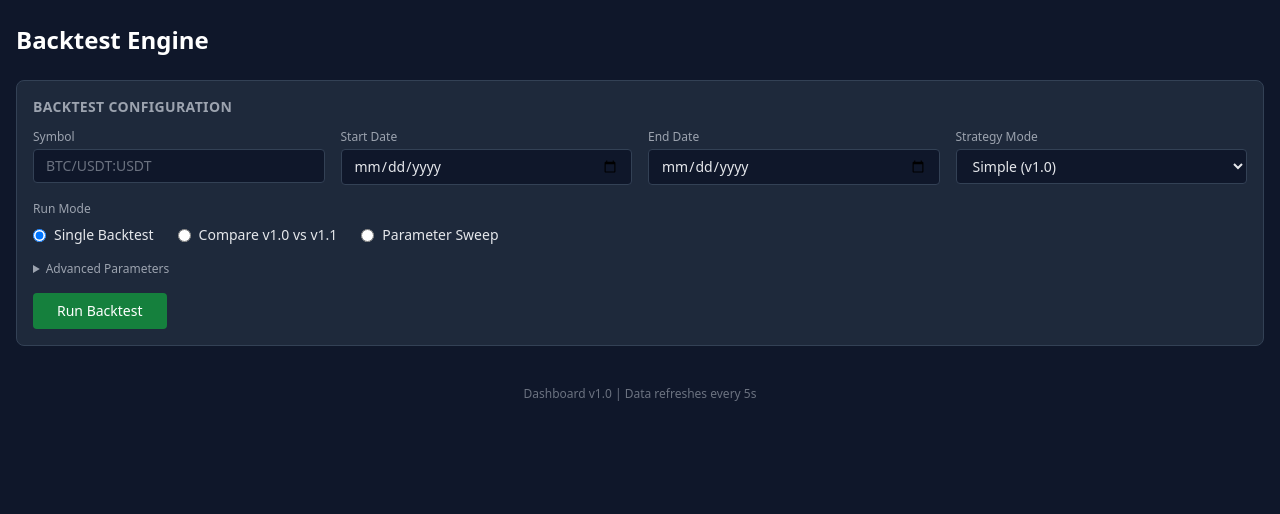
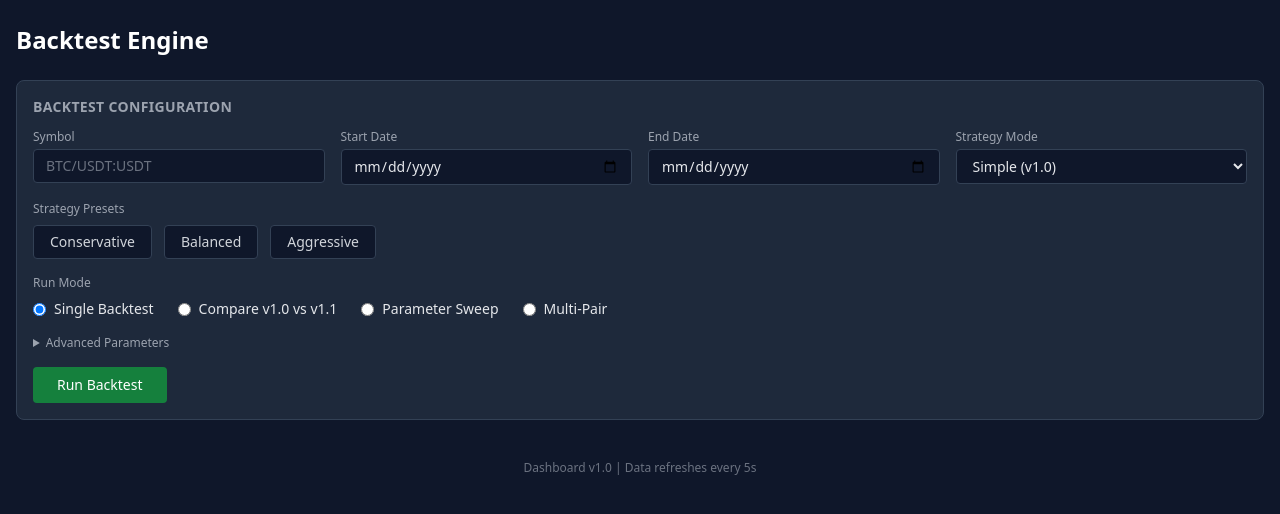
Before and after one commit to Urftt/funding-rate-arbitrage, a Python web app: template src/bot/dashboard/templates/backtest.html in a window 1280 px wide. Shown: the part 53-567 px from the top of the page. Run offline with Jinja, Linux system fonts and the light colour scheme; the template is opened without the code that fills it, so the values that code supplies are empty; some libraries are stand-ins or nearby versions.

Commit message:
feat(10-02): add preset buttons UI and form pre-fill logic
- Add Conservative, Balanced, Aggressive preset buttons to backtest form
- Fetch preset definitions from /api/backtest/presets on page load
- applyPreset() clears fields, sets strategy mode, fills preset params
- Active preset highlighted with colored border and status label

```diff
--- a/src/bot/dashboard/templates/backtest.html
+++ b/src/bot/dashboard/templates/backtest.html
@@ -91,6 +91,66 @@
     const pnlHistSection = document.getElementById('pnl-histogram-section');
 
     let pollInterval = null;
+    let presetData = {};
+
+    // Fetch strategy presets on page load (optional, degrades gracefully)
+    fetch('/api/backtest/presets')
+        .then(function(resp) { return resp.json(); })
+        .then(function(data) { presetData = data; })
+        .catch(function() { /* presets optional, degrade gracefully */ });
+
+    /**
+     * Apply a strategy preset to the backtest form fields.
+     * Sets strategy mode, clears all advanced fields, fills preset params,
+     * highlights the active button.
+     * @param {string} presetName - Preset key ("conservative", "balanced", "aggressive").
+     */
+    function applyPreset(presetName) {
+        var preset = presetData[presetName];
+        if (!preset) return;
+
+        // Set strategy mode dropdown
+        document.getElementById('bt-strategy').value = preset.strategy_mode;
+
+        // Clear all advanced parameter fields first
+        var advancedFields = ['min_funding_rate', 'entry_threshold', 'exit_threshold',
+                              'exit_funding_rate', 'weight_rate_level', 'weight_trend',
+                              'weight_persistence', 'weight_basis'];
+        advancedFields.forEach(function(field) {
+            var input = form.querySelector('[name="' + field + '"]');
+            if (input) input.value = '';
+        });
+
+        // Fill preset params
+        Object.keys(preset.params).forEach(function(key) {
+            var input = form.querySelector('[name="' + key + '"]');
+            if (input) input.value = preset.params[key];
+        });
+
+        // Show active preset label
+        var label = document.getElementById('preset-active-label');
+        label.textContent = preset.label + ' applied';
+
+        // Highlight active button
+        document.querySelectorAll('[data-preset]').forEach(function(btn) {
+            btn.classList.remove('border-green-500', 'border-blue-500', 'border-red-500', 'text-green-400', 'text-blue-400', 'text-red-400');
+        });
+        var activeBtn = document.querySelector('[data-preset="' + presetName + '"]');
+        if (presetName === 'conservative') {
+            activeBtn.classList.add('border-green-500', 'text-green-400');
+        } else if (presetName === 'balanced') {
+            activeBtn.classList.add('border-blue-500', 'text-blue-400');
+        } else {
+            activeBtn.classList.add('border-red-500', 'text-red-400');
+        }
+    }
+
+    // Wire preset button click handlers
+    document.querySelectorAll('[data-preset]').forEach(function(btn) {
+        btn.addEventListener('click', function() {
+            applyPreset(this.dataset.preset);
+        });
+    });
 
     /**
      * Collect form values into a JSON-serializable object.
--- a/src/bot/dashboard/templates/partials/backtest_form.html
+++ b/src/bot/dashboard/templates/partials/backtest_form.html
@@ -46,6 +46,26 @@
         </div>
       </div>
 
+      <!-- Strategy Presets -->
+      <div class="mt-4">
+        <label class="block text-xs text-gray-400 mb-2">Strategy Presets</label>
+        <div class="flex items-center gap-3" id="preset-buttons">
+          <button type="button" data-preset="conservative"
+                  class="px-4 py-1.5 text-sm rounded border border-dash-border bg-dash-bg text-gray-300 hover:border-green-500 hover:text-green-400 transition-colors">
+            Conservative
+          </button>
+          <button type="button" data-preset="balanced"
+                  class="px-4 py-1.5 text-sm rounded border border-dash-border bg-dash-bg text-gray-300 hover:border-blue-500 hover:text-blue-400 transition-colors">
+            Balanced
+          </button>
+          <button type="button" data-preset="aggressive"
+                  class="px-4 py-1.5 text-sm rounded border border-dash-border bg-dash-bg text-gray-300 hover:border-red-500 hover:text-red-400 transition-colors">
+            Aggressive
+          </button>
+          <span class="text-xs text-gray-500 italic" id="preset-active-label"></span>
+        </div>
+      </div>
+
       <!-- Run Mode -->
       <div class="mt-4">
         <label class="block text-xs text-gray-400 mb-2">Run Mode</label>
@@ -65,6 +85,31 @@
                    class="text-green-500 focus:ring-green-500 bg-dash-bg border-dash-border">
             Parameter Sweep
           </label>
+          <label class="flex items-center gap-2 text-sm text-gray-200 cursor-pointer">
+            <input type="radio" name="run_mode" value="multi"
+                   class="text-green-500 focus:ring-green-500 bg-dash-bg border-dash-border">
+            Multi-Pair
+          </label>
+        </div>
+      </div>
+
+      <!-- Multi-Pair Selection Panel (shown when multi mode selected) -->
+      <div id="multi-pair-panel" class="mt-3 hidden">
+        <label class="block text-xs text-gray-400 mb-2">Select Pairs</label>
+        <div class="flex items-center gap-3 mb-2">
+          <button type="button" id="btn-select-all" class="text-xs text-blue-400 hover:text-blue-300">Select All</button>
+          <button type="button" id="btn-deselect-all" class="text-xs text-blue-400 hover:text-blue-300">Deselect All</button>
+        </div>
+        <div class="grid grid-cols-2 md:grid-cols-3 lg:grid-cols-4 gap-2" id="multi-pair-checkboxes">
+          {% if tracked_pairs %}
+          {% for pair in tracked_pairs %}
+          <label class="flex items-center gap-2 text-sm text-gray-300 cursor-pointer">
+            <input type="checkbox" name="multi_symbols" value="{{ pair.symbol }}"
+                   class="text-green-500 focus:ring-green-500 bg-dash-bg border-dash-border rounded">
+            {{ pair.symbol.split('/')[0] }}
+          </label>
+          {% endfor %}
+          {% endif %}
         </div>
       </div>
 
@@ -75,25 +120,25 @@
 
           <div>
             <label class="block text-xs text-gray-400 mb-1">Min Funding Rate</label>
-            <input type="number" name="min_funding_rate" id="bt-min-rate" step="0.0001" placeholder="0.0003"
+            <input type="number" name="min_funding_rate" id="bt-min-rate" step="0.0001" placeholder="0.0001"
                    class="w-full bg-dash-bg border border-dash-border rounded px-3 py-1.5 text-sm text-gray-200 placeholder-gray-500 focus:border-green-500 focus:outline-none">
           </div>
 
           <div>
             <label class="block text-xs text-gray-400 mb-1">Entry Threshold</label>
-            <input type="number" name="entry_threshold" id="bt-entry-threshold" step="0.01" placeholder="0.5"
+            <input type="number" name="entry_threshold" id="bt-entry-threshold" step="0.01" placeholder="0.35"
                    class="w-full bg-dash-bg border border-dash-border rounded px-3 py-1.5 text-sm text-gray-200 placeholder-gray-500 focus:border-green-500 focus:outline-none">
           </div>
 
           <div>
             <label class="block text-xs text-gray-400 mb-1">Exit Threshold</label>
-            <input type="number" name="exit_threshold" id="bt-exit-threshold" step="0.01" placeholder="0.3"
+            <input type="number" name="exit_threshold" id="bt-exit-threshold" step="0.01" placeholder="0.2"
                    class="w-full bg-dash-bg border border-dash-border rounded px-3 py-1.5 text-sm text-gray-200 placeholder-gray-500 focus:border-green-500 focus:outline-none">
           </div>
 
           <div>
             <label class="block text-xs text-gray-400 mb-1">Exit Funding Rate</label>
-            <input type="number" name="exit_funding_rate" id="bt-exit-rate" step="0.0001" placeholder="0.0001"
+            <input type="number" name="exit_funding_rate" id="bt-exit-rate" step="0.0001" placeholder="0.00005"
                    class="w-full bg-dash-bg border border-dash-border rounded px-3 py-1.5 text-sm text-gray-200 placeholder-gray-500 focus:border-green-500 focus:outline-none">
           </div>
 
```
